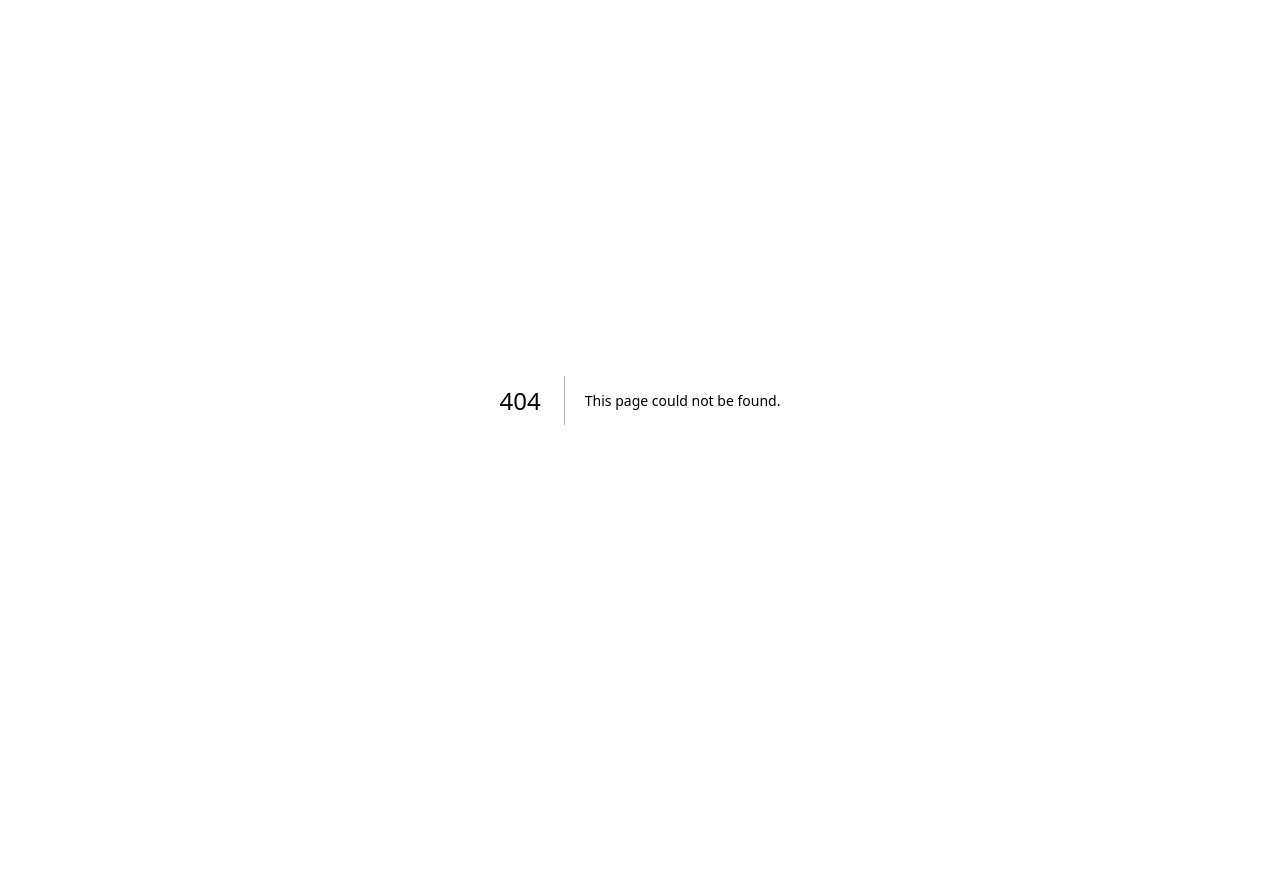
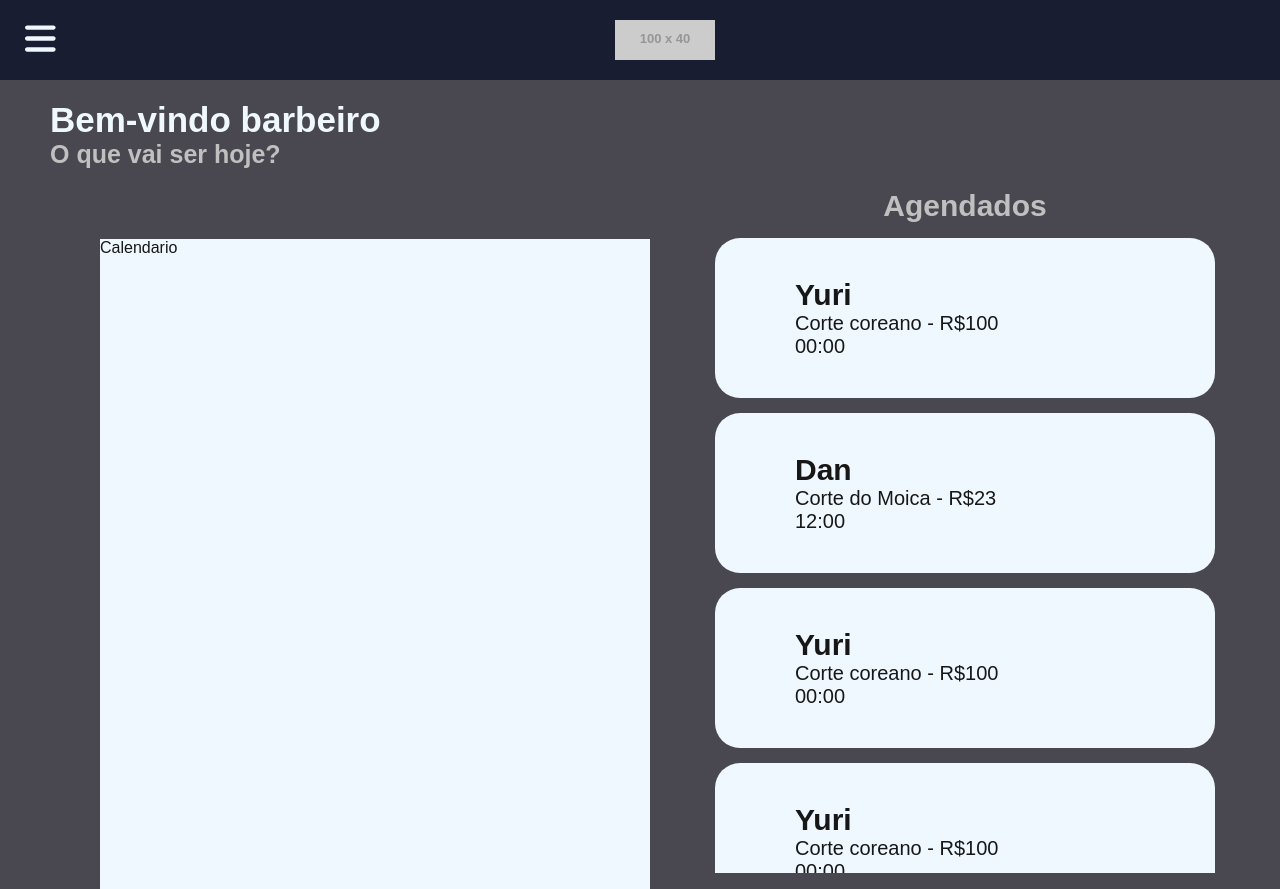
Before and after one commit to fabiotsouza/projeto, a Next.js app: page /home_barbeiro in a window 1280 px wide. Before the commit this address had no page. Before the commit the page ends 800 px from the top, so only its background shows below. Built offline with nearby package versions, Linux system fonts and the light colour scheme.

Commit message:
Menu feito e página de barbeirokkk

```diff
--- /dev/null
+++ b/app/components/Menu.js
@@ -0,0 +1,47 @@
+'use client'
+import "../../font-awesome-v6.6"
+import "./menu.css"
+import { FontAwesomeIcon } from '@fortawesome/react-fontawesome'
+import { faBars, faHouse, faScissors, faFile } from "@fortawesome/free-solid-svg-icons"
+import { useState } from "react";
+
+
+function Menu() {
+    const [open, setOpen] = useState(false);
+
+
+    return (
+        <div className="menuSup">
+            <div className="menuContainer">
+                <div>
+                    <button onClick={()=>{setOpen(!open)}}><FontAwesomeIcon icon={faBars} /></button>
+                </div>
+                {
+                    open == true &&
+
+                <div className="dropdownMenu">
+                    <ul>
+                        <DropdownItem icon={faHouse} text={" Home"}/>
+                        <DropdownItem icon={faScissors} text={" Cortes"}/>
+                        <DropdownItem icon={faFile} text={" Relatório"}/>
+
+                    </ul>
+
+                </div>
+                }
+            </div>
+            <img src="https://placehold.co/100x40" />
+            <div></div>
+        </div>
+    );
+}
+function DropdownItem(e){
+    return(
+        <li className="dropdownItem">
+            <FontAwesomeIcon icon={e.icon} />
+            <a>{e.text}</a>
+        </li>
+    )
+}
+
+export default Menu;
--- /dev/null
+++ b/app/components/menu.css
@@ -0,0 +1,39 @@
+.menuSup {
+    background: #191d32;
+    padding: 15px;
+    display: flex;
+    justify-content: space-between;
+    align-items: center;
+
+}
+.menuSup button {
+    width: 50px;
+    height: 50px;
+    font-size: 35px;
+    border: none;
+    background-color: transparent;
+    color: aliceblue;
+    cursor: pointer;
+}
+
+.dropdownMenu{
+    position: absolute;
+    background-color: #191d32;
+    padding: 15px;
+    border-radius: 10px;
+}
+
+.dropdownItem{
+    color: aliceblue;
+    padding: 5px;
+    font-size: 20px;
+
+}
+ul{
+    list-style-type: none;
+
+}
+.dropdownMenu ul  li:hover{
+    background-color: #494850;
+    cursor: pointer;
+}
--- /dev/null
+++ b/app/home_barbeiro/barbeiro.css
@@ -0,0 +1,55 @@
+body{
+    background-color: #494850;
+}
+.title{
+    margin: 20px 50px;
+}
+.title h1{
+    font-size: 35px;
+    color: aliceblue;
+}
+.title h2{
+    font-size: 25px;
+    color: silver;
+}
+.screen{
+    display: flex;
+    flex-direction:row;
+    margin-left: 50px;
+    margin-right: 50px;
+    margin-bottom: 0px;
+}
+
+.calendar{
+    background-color: aliceblue;
+    height: 650px;
+    width: 650px;
+    margin-top: 50px;
+    margin-left: 50px;
+    margin-right: 50px;
+}
+.listScheduled h2{
+    font-size: 30px;
+    text-align: center;
+    color: silver;
+}
+.listScheduled ul{
+    overflow-y: scroll;
+    overflow-x: none;
+    max-height: 650px;
+
+}
+.scheduledItem{
+    margin: 15px;
+    padding: 40px 80px;
+    background-color: aliceblue;
+    border-radius: 25px;
+    width: 500px;
+
+}
+.scheduledItem h3{
+    font-size: 30px;
+}
+.scheduledItem p{
+    font-size: 20px;
+}
--- /dev/null
+++ b/app/home_barbeiro/page.js
@@ -0,0 +1,53 @@
+'use client'
+import "../components/Menu.js"
+import Menu from "../components/Menu";
+import "./barbeiro.css";
+
+
+function HomeBarbeiro() {
+    return (
+        <div>
+            <Menu />
+            <div>
+                <div className="title">
+                    <h1>Bem-vindo barbeiro</h1>
+                    <h2>O que vai ser hoje?</h2>
+                </div>
+                <div className="screen">
+                    <div className="calendar">
+                        <p>Calendario</p>
+                    </div>
+                    <div className="listScheduled">
+                        <h2>Agendados</h2>
+                        <ul>
+                            <ScheduledItem name="Yuri" cut="Corte coreano" time="00:00" price="100" />
+                            <ScheduledItem name="Dan" cut="Corte do Moica" time="12:00" price="23" />
+                            <ScheduledItem name="Yuri" cut="Corte coreano" time="00:00" price="100" />
+                            <ScheduledItem name="Yuri" cut="Corte coreano" time="00:00" price="100" />
+                            <ScheduledItem name="Yuri" cut="Corte coreano" time="00:00" price="100" />
+                            <ScheduledItem name="Yuri" cut="Corte coreano" time="00:00" price="100" />
+                            <ScheduledItem name="Yuri" cut="Corte coreano" time="00:00" price="100" />
+                            <ScheduledItem name="Yuri" cut="Corte coreano" time="00:00" price="100" />
+                            <ScheduledItem name="Yuri" cut="Corte coreano" time="00:00" price="100" />
+
+                        </ul>
+                    </div>
+
+                </div>
+            </div>
+
+        </div>
+    );
+}
+function ScheduledItem(e) {
+    return (
+        <li className="scheduledItem">
+            <h3>{e.name}</h3>
+            <p>{e.cut} - R${e.price}</p>
+            <p>{e.time}</p>
+
+        </li>
+    )
+}
+
+export default HomeBarbeiro;
```
Also changed, not shown: package.json (+7 -4 lines), 1 other file (tests, documents, lock files or other folders).
